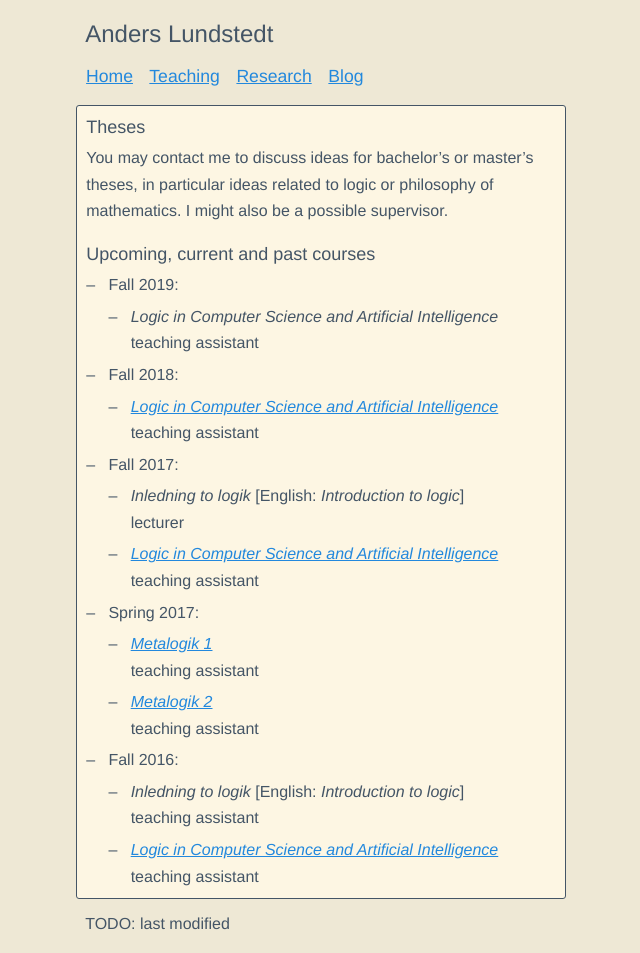
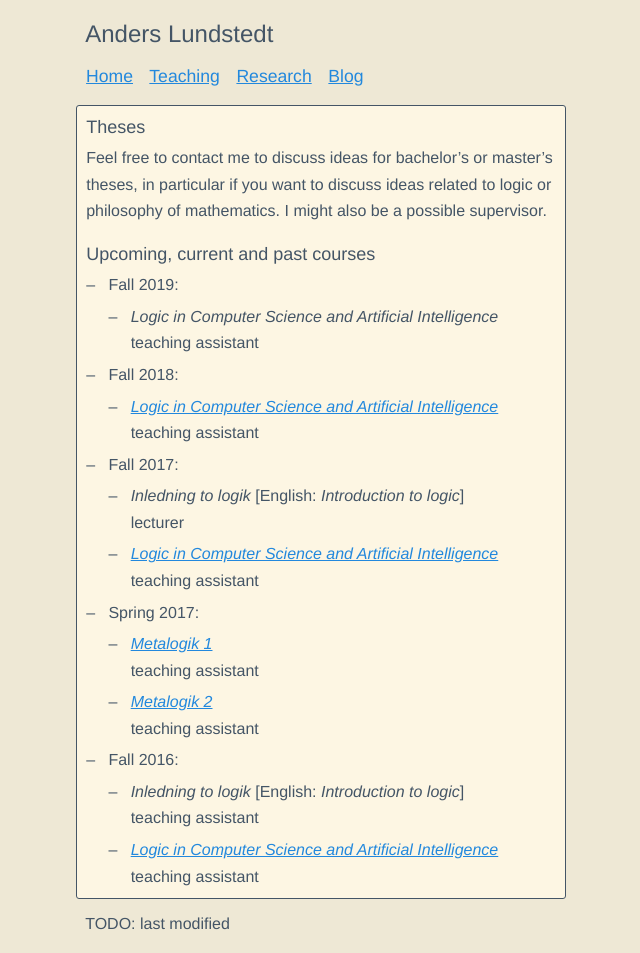
Before and after one commit to anderslundstedt/anderslundstedt.github.io, a Jekyll site: the page built from teaching.md, in a window 1280 px wide. Shown: the whole page, without its empty margins (319-959 px from the left). Built offline with Jekyll 4.4.1, drawn with Linux system fonts in a browser that asks for light colours.

Commit message:
improved formulation

```diff
--- a/teaching.md
+++ b/teaching.md
@@ -3,9 +3,9 @@ layout: default
 title: Teaching
 ---
 ## Theses
-You may contact me to discuss ideas for bachelor's or master's theses, in
-particular ideas related to logic or philosophy of mathematics. I might also be
-a possible supervisor.
+Feel free to contact me to discuss ideas for bachelor's or master's theses, in
+particular if you want to discuss ideas related to logic or philosophy of
+mathematics. I might also be a possible supervisor.
 
 ## Upcoming, current and past courses
 
```
